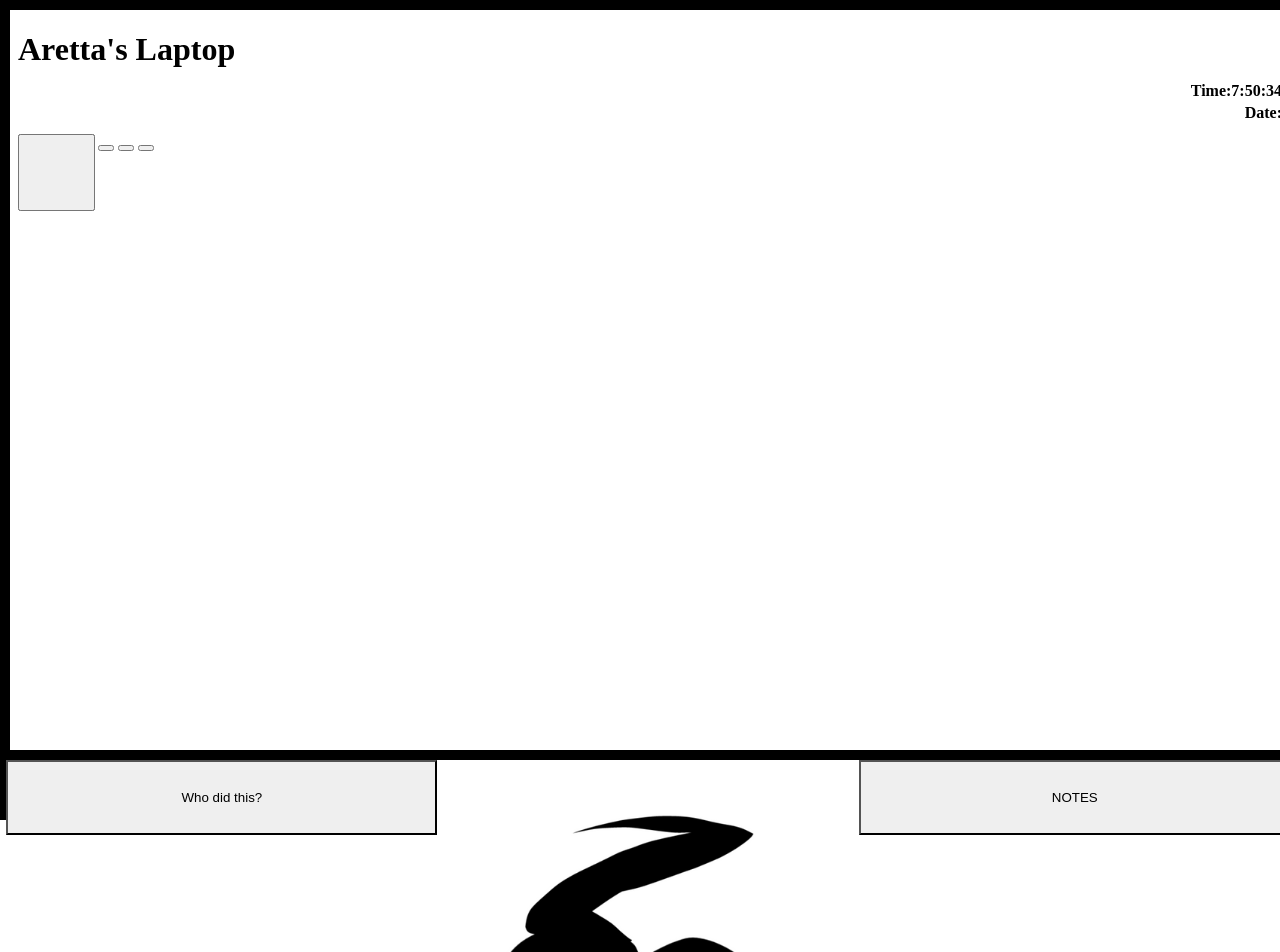
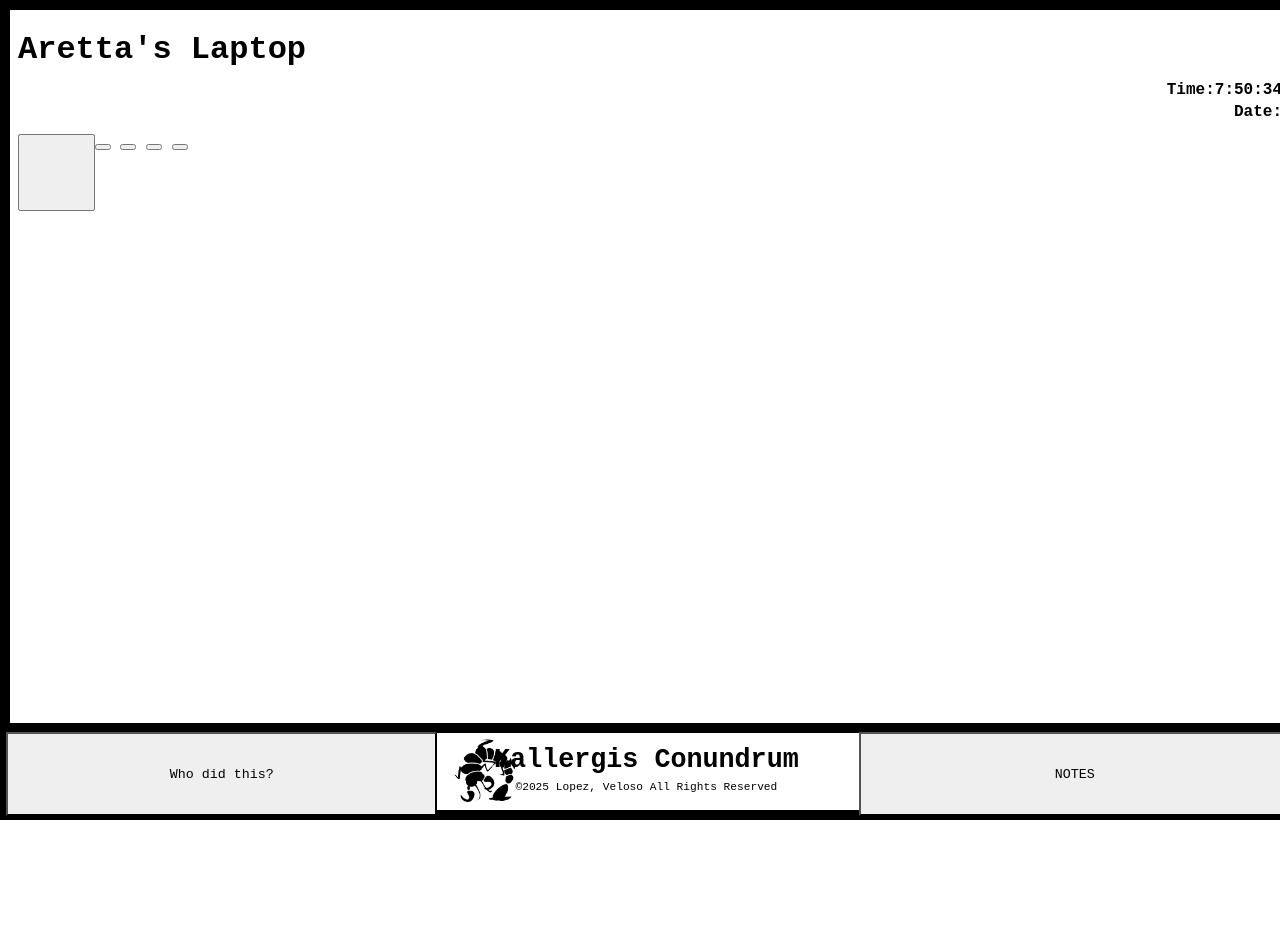
Before and after one commit to eonxonee/WDProjPotassiumLopezVeloso, a plain HTML site: page main files/index.html in a window 1280 px wide. Shown: the top 952 px of the page. After the commit the page ends 820 px from the top, so only its background shows below. Drawn offline with Linux system fonts and the light colour scheme.

Commit message:
fixed interface

```diff
--- a/main files/index.html
+++ b/main files/index.html
@@ -26,7 +26,7 @@
 <footer>
     <button id="guess">Who did this?</button>
     <div class="webDetails">
-    <img id="logo" alt="logo" src="../assets/logo.png">
+    <img id="logo" alt="logo" src="../assets/logonobg.png">
     <h3 id="title">Kallergis Conundrum</h3>
     <p id="copyright">&copy;2025 Lopez, Veloso All Rights Reserved</p>
     </div>
--- a/main files/stylesheet.css
+++ b/main files/stylesheet.css
@@ -1,3 +1,6 @@
+*{
+    font-family:'Courier New', Courier, monospace;
+}
 html{
     height:100%;
     width:100%;
@@ -27,14 +30,24 @@ footer{
     width:101%;
     border-top: 10px solid black;
 }
+#title{
+    font-size:1.67rem;
+}
+#copyright{
+    font-size:0.7rem;
+}
 #logo{
-    margin:auto;
+    position:absolute;
+    height:9.4vh;
+    left:35vw;
+    top:0vh;
+    border-radius:0px;
 }
 #guess{
     position:absolute;
-    height:9.4vh;
+    height:10.5vh;
     left:0.5vw;
-    top:0vh;
+    top:-0.1vh;
     width:33.33%;
     border-radius:0px;
 }
@@ -45,9 +58,9 @@ footer{
 }
 #notes{
     position:absolute;
-    height:9.4vh;
+    height:10.5vh;
     right:0.2vw;
-    top:0vh;
+   top:-0.1vh;
     width:33.33%;
     border-radius:0px;
 }
```
Also changed, not shown: assets/logonobg.png (added), 1 other file.
